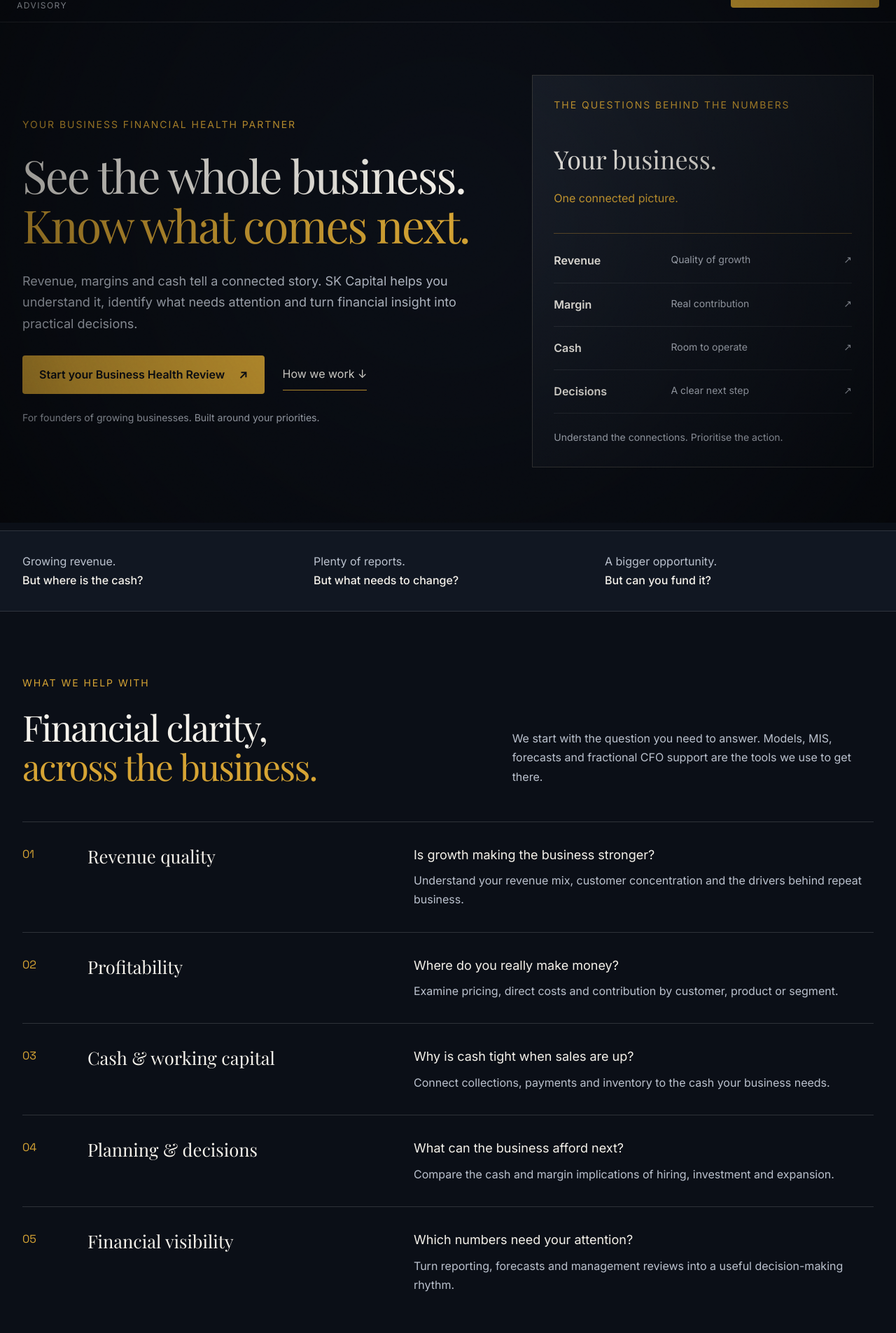
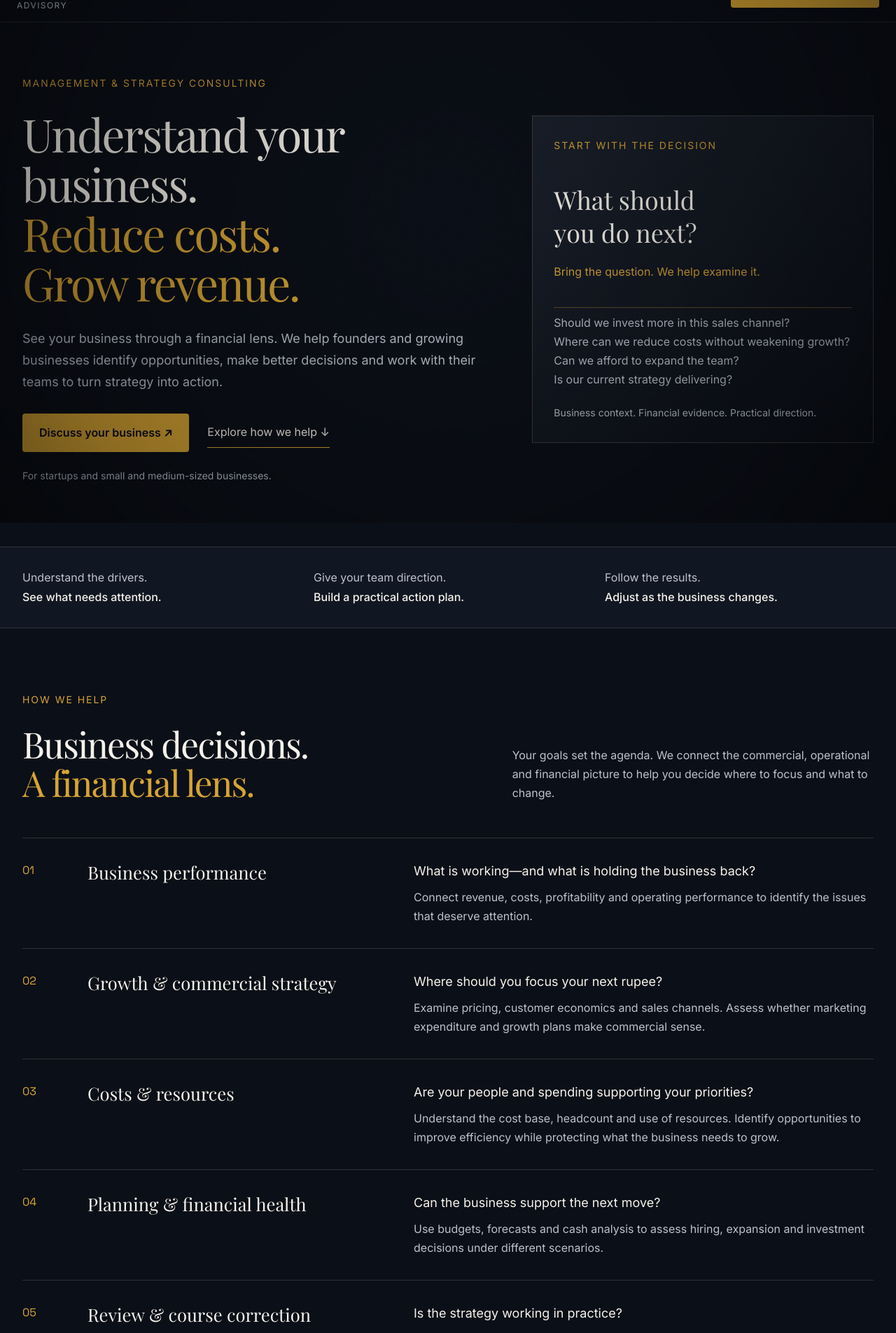
Before and after one commit to advisory-gif/sk-capital, a React (Vite) app: page / in a window 1280 px wide. Shown: the part 53-1958 px from the top of the page at 70% size. Built offline with nearby package versions, Linux system fonts and the light colour scheme.

Commit message:
Position SK Capital around management strategy and guided business improvement

```diff
--- a/src/pages/BusinessHealthReview.tsx
+++ b/src/pages/BusinessHealthReview.tsx
@@ -1,7 +1,20 @@
+import { useSearchParams } from 'react-router-dom';
 import '@/health.css';
 const booking = 'https://cal.com/skcapital/free-financial-breakdown';
+const questions = [
+['Who is this for?','Founders and leaders of startups and small and medium-sized businesses, and investors seeking investment assessment or support for portfolio companies.'],
+['How involved will you be?','We analyse, recommend and guide implementation alongside your existing team. Your team owns day-to-day execution. The engagement defines our involvement and the rhythm of progress reviews.'],
+['Do we need a finance team?','You need people who can provide relevant information and implement agreed actions. They do not need to form a dedicated finance department; we establish responsibilities with you.'],
+['How is the engagement priced?','We agree the scope, deliverables, responsibilities and fee before paid work begins. This can be a defined assessment, a focused project or ongoing management support.'],
+['What happens after the first conversation?','We establish whether we can help and propose the appropriate next step. Detailed recommendations follow analysis of relevant business information within an agreed scope.'],
+];
 export default function BusinessHealthReview() {
-return <div className="health"><section className="wrap section review-hero"><p className="eyebrow">Business Health Review</p><h1>Start with your business.<br/><em>Find the right next step.</em></h1><p className="intro">A 30-minute introductory conversation about how your business is doing, what you can see in the numbers and the decisions you need to make.</p><div className="actions"><a className="primary" href={booking}>Book an introductory review ↗</a><a className="secondary" href="mailto:advisory@skcapital.co.in?subject=Business%20Health%20Review">Prefer email? Get in touch</a></div><p className="small">Free introductory call · No obligation to engage</p></section><section className="signal-band"><div className="wrap"><p>Your business.<br/><strong>Your priorities.</strong></p><p>A conversation first.<br/><strong>A scope agreed together.</strong></p><p>Support that fits.<br/><strong>A tailored proposal.</strong></p></div></section>
-<section className="wrap section review-grid"><div><p className="eyebrow">The conversation</p><h2>What we will explore.</h2><ul className="review-list"><li>How your business makes money and what is changing.</li><li>Where margins, costs or cash are under pressure.</li><li>Which customers, products or segments matter most.</li><li>The decision you want to make with more confidence.</li></ul></div><aside className="review-note"><p className="eyebrow">Before we meet</p><h3>Bring your questions.</h3><p>A high-level view of revenue, costs and cash is useful if you have it. You do not need to upload financial documents to book.</p><p>The first conversation helps us establish priorities. Detailed findings require a review of relevant business information within an agreed scope.</p></aside></section>
-<section className="wrap section"><p className="eyebrow">After the conversation</p><h2>Clarity on the next step.<br/><em>Before a commitment.</em></h2><p className="intro">If further analysis would help, we will agree the questions to answer, the information needed, the deliverables and the fee before paid work starts. Ongoing support is shaped around the priorities we identify together.</p><div className="faq">{[['How is the fee decided?','The scope and fee depend on the questions to answer, the information available and the support required. We agree these before paid work begins.'],['Is this only for funded startups?','No. We work with founders of growing businesses looking for clarity on profitability, cash and financial decisions.'],['Do I need an existing finance team?','We can work directly with founders or alongside an existing finance team, depending on the support needed.'],['Will I get a complete diagnosis on the first call?','The introductory conversation establishes priorities and the next step. Detailed analysis follows only where we agree an appropriate scope.']].map(([q,a])=><details key={q}><summary>{q}</summary><p>{a}</p></details>)}</div></section><section className="wrap section closing"><h2>Let's understand<br/><em>what matters most.</em></h2><a className="primary" href={booking}>Book an introductory review ↗</a></section></div>;
+const [params] = useSearchParams();
+const investor = params.get('audience') === 'investor';
+const subject = investor ? 'Investment assessment or portfolio support' : 'Business Health Review';
+return <div className="health"><section className="wrap section review-hero"><p className="eyebrow">{investor ? 'For investors' : 'Business Health Review'}</p><h1>{investor ? 'Discuss the opportunity.' : 'Start with your business.'}<br/><em>{investor ? 'Define the questions that matter.' : 'Tell us what you want to achieve.'}</em></h1><p className="intro">{investor ? 'Talk to us about an investment assessment or support for a portfolio company. We will establish the business context and agree where analysis and guidance can help.' : 'A first conversation about your goals, current challenges and decisions ahead. Together, we will establish where analysis and guided support could make a difference.'}</p><div className="actions"><a className="primary" href={booking}>Book a conversation ↗</a><a className="secondary" href={`mailto:advisory@skcapital.co.in?subject=${encodeURIComponent(subject)}`}>Start by email</a></div></section>
+<section className="signal-band"><div className="wrap"><p>Your goals.<br/><strong>The starting point.</strong></p><p>An agreed scope.<br/><strong>Clear responsibilities.</strong></p><p>Practical guidance.<br/><strong>Regular progress reviews.</strong></p></div></section>
+<section className="wrap section review-grid"><div><p className="eyebrow">The first conversation</p><h2>Help us understand<br/><em>your context.</em></h2><ul className="review-list"><li>What does the business do, and what stage is it at?</li><li>What are you trying to achieve or decide?</li><li>Where are growth, costs or performance causing concern?</li><li>How is the team organised, and who would work with us?</li><li>What information is available, and where is it maintained?</li></ul></div><aside className="review-note"><p className="eyebrow">Bring your questions</p><h3>A conversation before a data request.</h3><p>You do not need to upload financial records to make contact. A high-level overview of the business and your priorities is enough to start.</p><p>For investment enquiries, include whether you are assessing an opportunity or seeking support for an existing portfolio company.</p></aside></section>
+<section className="process section"><div className="wrap"><p className="eyebrow">Once the scope is agreed</p><h2>Build the picture.<br/><em>Agree the plan.</em></h2><p className="intro">Depending on the question, discovery may include revenue and income, costs and headcount, profitability and EBITDA, cash, sales channels, current plans and the systems holding this information. We agree what is relevant and how it will be shared.</p><div className="audience-grid"><article><h3>Direction for your team</h3><p className="intro">Findings, priorities and recommended actions, with responsibilities and measures of progress agreed together.</p></article><article><h3>Support as you move forward</h3><p className="intro">Where ongoing support is agreed, we review outcomes with your team and help refine the approach when results or circumstances change.</p></article></div></div></section>
+<section className="wrap section"><p className="eyebrow">Working together</p><h2>A clear understanding<br/><em>before we begin.</em></h2><div className="faq">{questions.map(([q,a])=><details key={q}><summary>{q}</summary><p>{a}</p></details>)}</div></section><section className="wrap section closing"><h2>Bring the ambition.<br/><em>Let’s examine the path.</em></h2><a className="primary" href={booking}>Book a conversation ↗</a><a className="email" href={`mailto:advisory@skcapital.co.in?subject=${encodeURIComponent(subject)}`}>advisory@skcapital.co.in</a></section></div>;
 }
--- a/src/pages/Home.tsx
+++ b/src/pages/Home.tsx
@@ -2,26 +2,27 @@ import { Link } from 'react-router-dom';
 import Team from '@/sections/Team';
 import '@/health.css';
 const areas = [
-['01','Revenue quality','Is growth making the business stronger?','Understand your revenue mix, customer concentration and the drivers behind repeat business.'],
-['02','Profitability','Where do you really make money?','Examine pricing, direct costs and contribution by customer, product or segment.'],
-['03','Cash & working capital','Why is cash tight when sales are up?','Connect collections, payments and inventory to the cash your business needs.'],
-['04','Planning & decisions','What can the business afford next?','Compare the cash and margin implications of hiring, investment and expansion.'],
-['05','Financial visibility','Which numbers need your attention?','Turn reporting, forecasts and management reviews into a useful decision-making rhythm.'],
+['01','Business performance','What is working—and what is holding the business back?','Connect revenue, costs, profitability and operating performance to identify the issues that deserve attention.'],
+['02','Growth & commercial strategy','Where should you focus your next rupee?','Examine pricing, customer economics and sales channels. Assess whether marketing expenditure and growth plans make commercial sense.'],
+['03','Costs & resources','Are your people and spending supporting your priorities?','Understand the cost base, headcount and use of resources. Identify opportunities to improve efficiency while protecting what the business needs to grow.'],
+['04','Planning & financial health','Can the business support the next move?','Use budgets, forecasts and cash analysis to assess hiring, expansion and investment decisions under different scenarios.'],
+['05','Review & course correction','Is the strategy working in practice?','Compare performance with the plan, examine what has changed and guide your team on where to continue, adjust or reconsider.'],
+];
+const steps = [
+['01','Understand','Start with your goals, business model, team and information. Agree the scope and fee before work begins.'],
+['02','Diagnose','Examine commercial and financial performance to understand the causes behind the numbers.'],
+['03','Prioritise','Develop a practical plan with recommended actions, responsibilities and measures of progress.'],
+['04','Guide','Work alongside your team as they implement the agreed actions and navigate decisions.'],
+['05','Review & adapt','Check results against expectations and recommend adjustments as the business evolves.'],
 ];
 export default function Home() {
 return <div className="health">
-<section className="health-hero wrap">
-<div><p className="eyebrow">Your business financial health partner</p><h1>See the whole business.<br/><em>Know what comes next.</em></h1>
-<p className="intro">Revenue, margins and cash tell a connected story. SK Capital helps you understand it, identify what needs attention and turn financial insight into practical decisions.</p>
-<div className="actions"><Link className="primary" to="/business-health-review">Start your Business Health Review <span aria-hidden="true">↗</span></Link><a className="secondary" href="#process">How we work ↓</a></div>
-<p className="small">For founders of growing businesses. Built around your priorities.</p></div>
-<aside className="business-map" aria-label="Areas of business financial health"><p className="eyebrow">The questions behind the numbers</p><div className="map-center">Your business.<br/><span>One connected picture.</span></div>{[['Revenue','Quality of growth'],['Margin','Real contribution'],['Cash','Room to operate'],['Decisions','A clear next step']].map(([a,b])=><div className="map-row" key={a}><strong>{a}</strong><span>{b}</span><span aria-hidden="true">↗</span></div>)}<p className="small">Understand the connections. Prioritise the action.</p></aside>
-</section>
-<section className="signal-band"><div className="wrap"><p>Growing revenue.<br/><strong>But where is the cash?</strong></p><p>Plenty of reports.<br/><strong>But what needs to change?</strong></p><p>A bigger opportunity.<br/><strong>But can you fund it?</strong></p></div></section>
-<section id="services" className="wrap section"><p className="eyebrow">What we help with</p><div className="section-heading"><h2>Financial clarity,<br/><em>across the business.</em></h2><p>We start with the question you need to answer. Models, MIS, forecasts and fractional CFO support are the tools we use to get there.</p></div><div className="area-list">{areas.map(([n,title,q,desc])=><article key={n}><span className="number">{n}</span><h3>{title}</h3><div><h4>{q}</h4><p>{desc}</p></div></article>)}</div></section>
-<section id="process" className="process section"><div className="wrap"><p className="eyebrow">How we work</p><h2>First understand.<br/><em>Then act.</em></h2><div className="steps">{[['01','Start with a conversation','Tell us about the business, what feels unclear and the decisions ahead.'],['02','Agree what to examine','Define the questions, information and scope needed for a useful diagnosis.'],['03','Focus on what matters','Connect the findings to priorities and practical recommendations.'],['04','Build the right support','Agree a tailored proposal and the support needed to put decisions into practice.']].map(([n,t,d])=><article key={n}><span className="number">{n}</span><h3>{t}</h3><p>{d}</p></article>)}</div><Link className="secondary" to="/business-health-review">What to expect from your review ↗</Link></div></section>
-<section className="wrap section work"><div><p className="eyebrow">From numbers to decisions</p><h2>See what a clearer<br/>picture looks like.</h2><p>Explore an illustrative financial model across revenue, profitability, cash flow and scenarios. A sample of the analysis—not a promise about your results.</p><Link className="secondary" to="/portfolio">Explore our sample work ↗</Link></div><img src="/images/hero-dashboard.jpg" alt="Illustrative financial dashboard" loading="lazy"/></section>
-<Team/>
-<section className="wrap section closing"><p className="eyebrow">Start with your business</p><h2>What needs<br/><em>your attention?</em></h2><p>You do not need all the answers before we talk. Bring the questions that matter to you.</p><Link className="primary" to="/business-health-review">Start your Business Health Review ↗</Link><a className="email" href="mailto:advisory@skcapital.co.in">advisory@skcapital.co.in</a></section>
-</div>;
+<section className="health-hero wrap"><div><p className="eyebrow">Management & strategy consulting</p><h1>Understand your business.<br/><em>Reduce costs.<br/>Grow revenue.</em></h1><p className="intro">See your business through a financial lens. We help founders and growing businesses identify opportunities, make better decisions and work with their teams to turn strategy into action.</p><div className="actions"><Link className="primary" to="/business-health-review">Discuss your business ↗</Link><a className="secondary" href="#services">Explore how we help ↓</a></div><p className="small">For startups and small and medium-sized businesses.</p></div>
+<aside className="business-map" aria-label="Business questions we help answer"><p className="eyebrow">Start with the decision</p><div className="map-center">What should<br/>you do next?<br/><span>Bring the question. We help examine it.</span></div>{['Should we invest more in this sales channel?','Where can we reduce costs without weakening growth?','Can we afford to expand the team?','Is our current strategy delivering?'].map(q=><p className="decision-question" key={q}>{q}</p>)}<p className="small">Business context. Financial evidence. Practical direction.</p></aside></section>
+<section className="signal-band"><div className="wrap"><p>Understand the drivers.<br/><strong>See what needs attention.</strong></p><p>Give your team direction.<br/><strong>Build a practical action plan.</strong></p><p>Follow the results.<br/><strong>Adjust as the business changes.</strong></p></div></section>
+<section id="services" className="wrap section"><p className="eyebrow">How we help</p><div className="section-heading"><h2>Business decisions.<br/><em>A financial lens.</em></h2><p>Your goals set the agenda. We connect the commercial, operational and financial picture to help you decide where to focus and what to change.</p></div><div className="area-list">{areas.map(([n,t,q,d])=><article key={n}><span className="number">{n}</span><h3>{t}</h3><div><h4>{q}</h4><p>{d}</p></div></article>)}</div></section>
+<section id="process" className="process section"><div className="wrap"><p className="eyebrow">How we work</p><h2>A plan your team can use.<br/><em>Support as it takes shape.</em></h2><p className="intro">You bring the team and knowledge of your business. We bring analysis, recommendations and guidance. Your team owns execution; we work alongside them to review progress and help resolve decisions.</p><div className="steps strategy-steps">{steps.map(([n,t,d])=><article key={n}><span className="number">{n}</span><h3>{t}</h3><p>{d}</p></article>)}</div><Link className="secondary" to="/business-health-review">What to expect from the first conversation ↗</Link></div></section>
+<section id="investors" className="wrap section"><p className="eyebrow">For investors</p><div className="section-heading"><h2>Understand the opportunity.<br/><em>Support the business.</em></h2><p>Work with SK Capital before an investment or alongside the founders of a portfolio company. We agree the questions, information and scope for each engagement.</p></div><div className="audience-grid"><article className="review-note"><h3>Investment assessment</h3><p>Examine a business through a commercial and financial lens. Bring the opportunity and the questions you need answered; we define the analysis needed to support your assessment.</p><Link className="secondary" to="/business-health-review?audience=investor">Discuss an investment assessment ↗</Link></article><article className="review-note"><h3>Portfolio-company support</h3><p>Help founders understand performance, prioritise improvements and track execution with their teams. Keep attention on the business goals and the evidence of progress.</p><Link className="secondary" to="/business-health-review?audience=investor">Discuss portfolio support ↗</Link></article></div></section>
+<section className="wrap section work"><div><p className="eyebrow">The analysis behind the advice</p><h2>Make the numbers<br/><em>useful to the decision.</em></h2><p>Explore an illustrative model covering revenue, profitability, cash flow and scenarios. It shows one part of the analytical work that can inform a wider business discussion.</p><p className="small">Illustrative sample, not a client result.</p><Link className="secondary" to="/portfolio">Explore sample work ↗</Link></div><img src="/images/hero-dashboard.jpg" alt="Illustrative financial dashboard showing business performance measures" loading="lazy"/></section>
+<Team/><section className="wrap section closing"><p className="eyebrow">Start with your priorities</p><h2>What would you like<br/><em>your business to achieve?</em></h2><p>Tell us where you are, what you want to improve and the decisions ahead. We will explore how we can help.</p><Link className="primary" to="/business-health-review">Discuss your business ↗</Link><a className="email" href="mailto:advisory@skcapital.co.in">advisory@skcapital.co.in</a></section></div>;
 }
```
